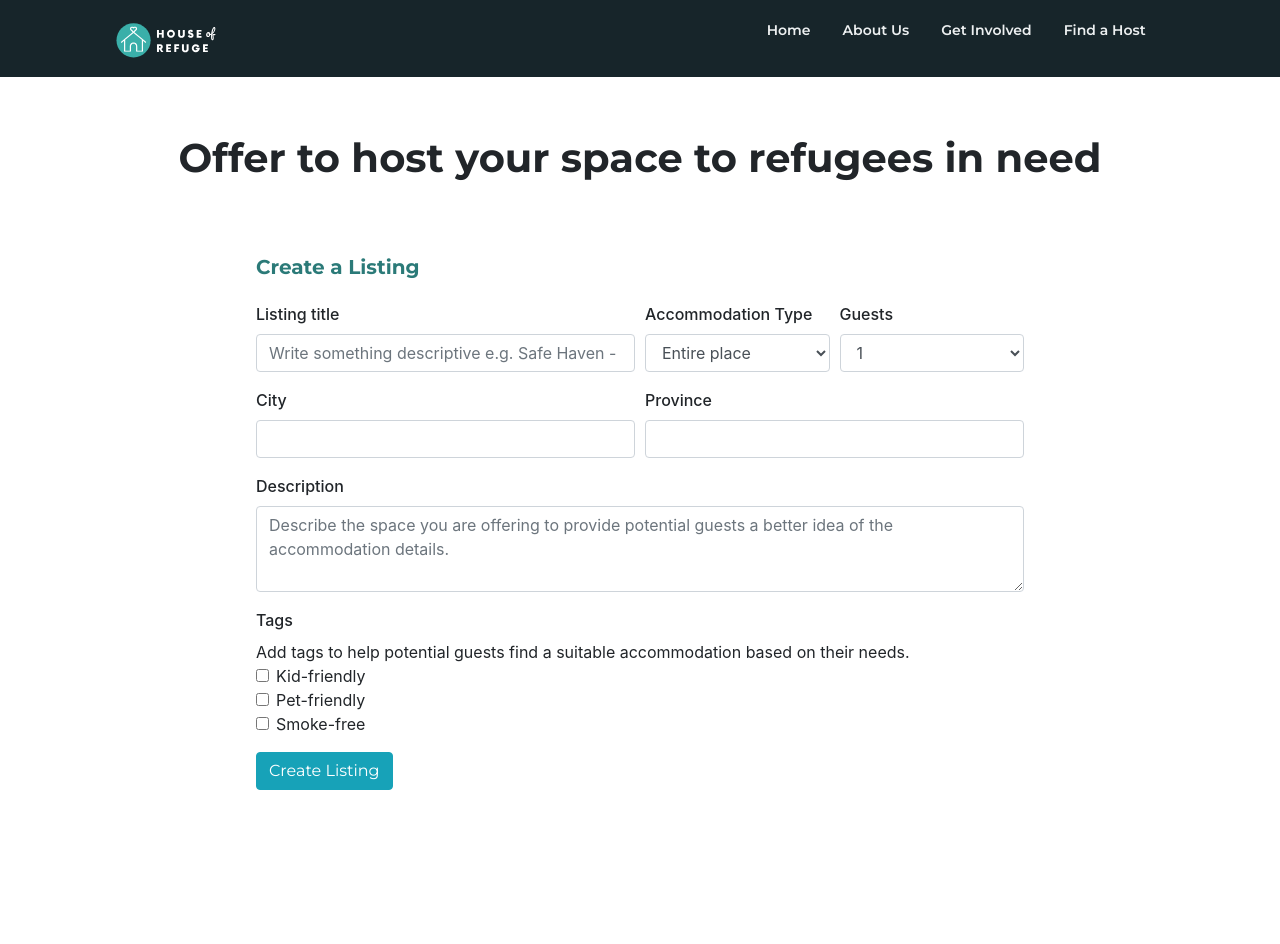
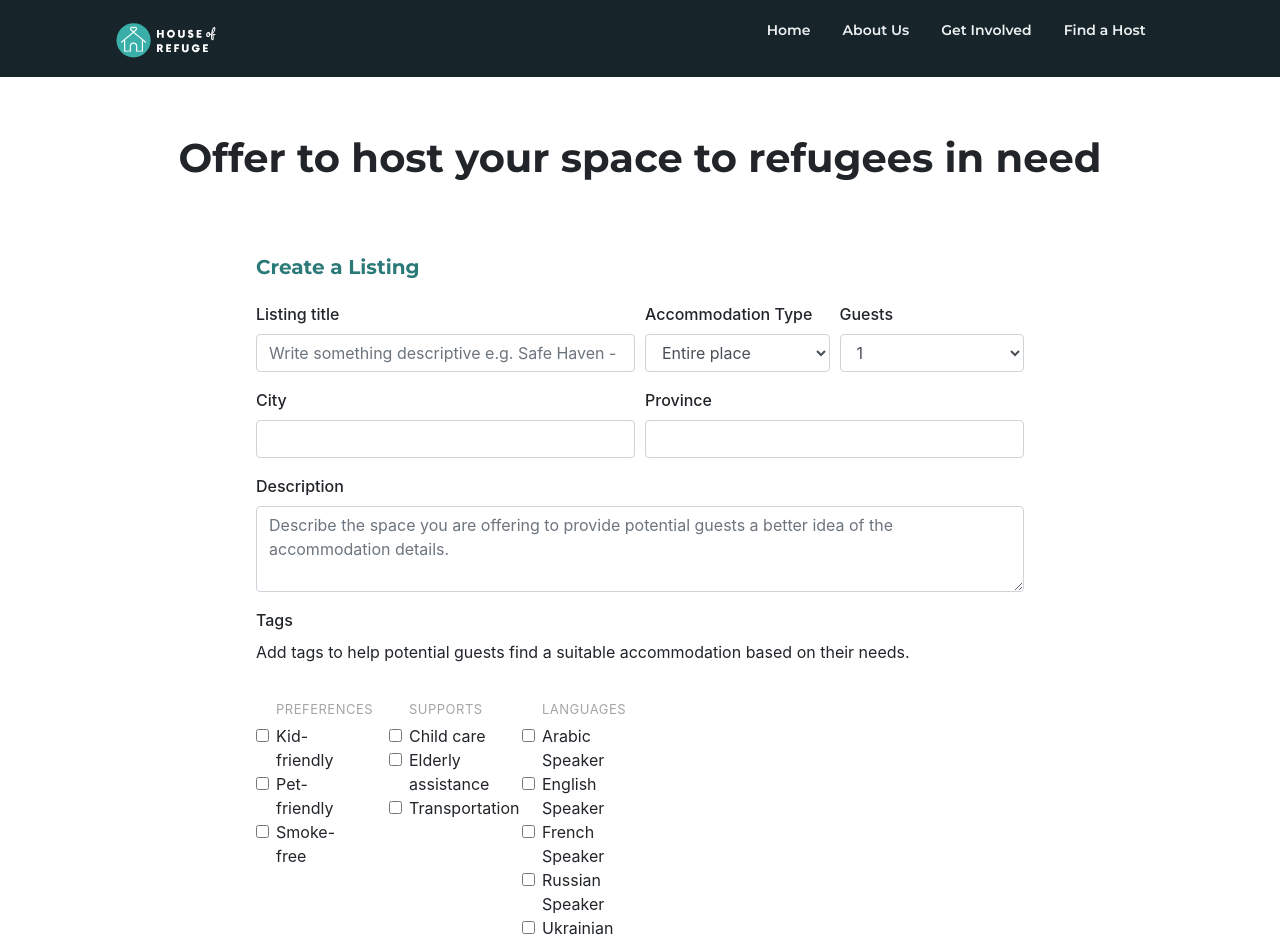
Before and after one commit to misiucodes/refugeehostingapp-react, a React (Create React App) app: page /getinvolved in a window 1280 px wide. Shown: the top 944 px of the page. Before the commit the page ends 854 px from the top, so only its background shows below. Built offline with nearby package versions, Linux system fonts and the light colour scheme.

Commit message:
Completed tags checkbox form

```diff
--- a/src/GetInvolved.css
+++ b/src/GetInvolved.css
@@ -21,7 +21,19 @@ form {
 .field-title {
   font-weight: 500;
 }
-textarea.description-textarea {
-  overflow: auto;
-  resize: vertical;
+
+.tag-category {
+  text-transform: uppercase;
+  color: rgb(165, 165, 165);
+  font-size: 13px;
+  margin-bottom: 5px;
+  letter-spacing: 0.5px;
 }
+
+.btn-createlisting {
+  margin-top: 10px;
+}
+
+.row-tags {
+  padding-top: 20px;
+}
--- a/src/GetInvolved.js
+++ b/src/GetInvolved.js
@@ -55,26 +55,69 @@ export default function GetInvolved() {
           </div>
           <div className="form-group col-12">
             <label for="inputCity" className="field-title">Tags</label>
-              <div>Add tags to help potential guests find a suitable accommodation based on their needs.</div>
+              <div className="pb-3">Add tags to help potential guests find a suitable accommodation based on their needs.</div>
+
+                <div className="row justify-content-start row-tags">
+
+                  <div className="col-2">
                     <div class="form-check">
+                      <div className="tag-category">Preferences</div>
                         <input class="form-check-input" type="checkbox" value="" id="defaultCheck1"/>
                         <label class="form-check-label" for="defaultCheck1">Kid-friendly</label>
                     </div>
                     <div class="form-check">
                       <input class="form-check-input" type="checkbox" value="" id="defaultCheck1"/>
                       <label class="form-check-label" for="defaultCheck1">Pet-friendly</label>
-                </div><div class="form-check">
+                    </div>
+                    <div class="form-check">
                       <input class="form-check-input" type="checkbox" value="" id="defaultCheck1"/>
                       <label class="form-check-label" for="defaultCheck1">Smoke-free</label>
                     </div>
+                  </div>
 
-
-
-
+                  <div className="col-2">
+                    <div class="form-check">
+                      <div className="tag-category">Supports</div>
+                        <input class="form-check-input" type="checkbox" value="" id="defaultCheck1"/>
+                        <label class="form-check-label" for="defaultCheck1">Child care</label>
+                    </div>
+                    <div class="form-check">
+                      <input class="form-check-input" type="checkbox" value="" id="defaultCheck1"/>
+                      <label class="form-check-label" for="defaultCheck1">Elderly assistance</label>
+                    </div>
+                    <div class="form-check">
+                      <input class="form-check-input" type="checkbox" value="" id="defaultCheck1"/>
+                      <label class="form-check-label" for="defaultCheck1">Transportation</label>
                     </div>
                   </div>
 
-          <button type="submit" className="btn btn-info">Create Listing</button>
+                 <div className="col-2">
+                  <div class="form-check">
+                    <div className="tag-category">Languages</div>
+                       <input class="form-check-input" type="checkbox" value="" id="defaultCheck1"/>
+                      <label class="form-check-label" for="defaultCheck1">Arabic Speaker</label>
+                  </div>
+                  <div class="form-check">
+                    <input class="form-check-input" type="checkbox" value="" id="defaultCheck1"/>
+                    <label class="form-check-label" for="defaultCheck1">English Speaker</label>
+                  </div>
+                  <div class="form-check">
+                    <input class="form-check-input" type="checkbox" value="" id="defaultCheck1"/>
+                    <label class="form-check-label" for="defaultCheck1">French Speaker</label>
+                  </div>
+                  <div class="form-check">
+                    <input class="form-check-input" type="checkbox" value="" id="defaultCheck1"/>
+                    <label class="form-check-label" for="defaultCheck1">Russian Speaker</label>
+                  </div>
+                  <div class="form-check">
+                    <input class="form-check-input" type="checkbox" value="" id="defaultCheck1"/>
+                    <label class="form-check-label" for="defaultCheck1">Ukrainian Speaker</label>
+                  </div>
+                </div>
+              </div>
+            </div>
+          </div>
+          <button type="submit" className="btn btn-info btn-createlisting">Create Listing</button>
       </form>
     </div>
   );
```
Lines whose indentation alone changed are shown as unchanged.
